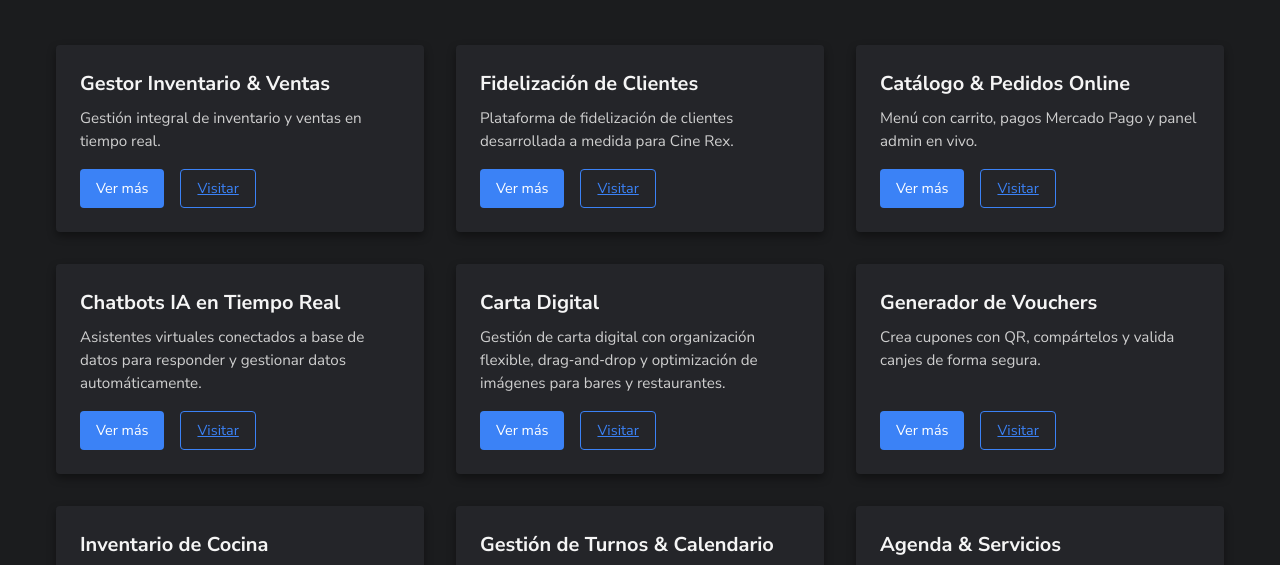
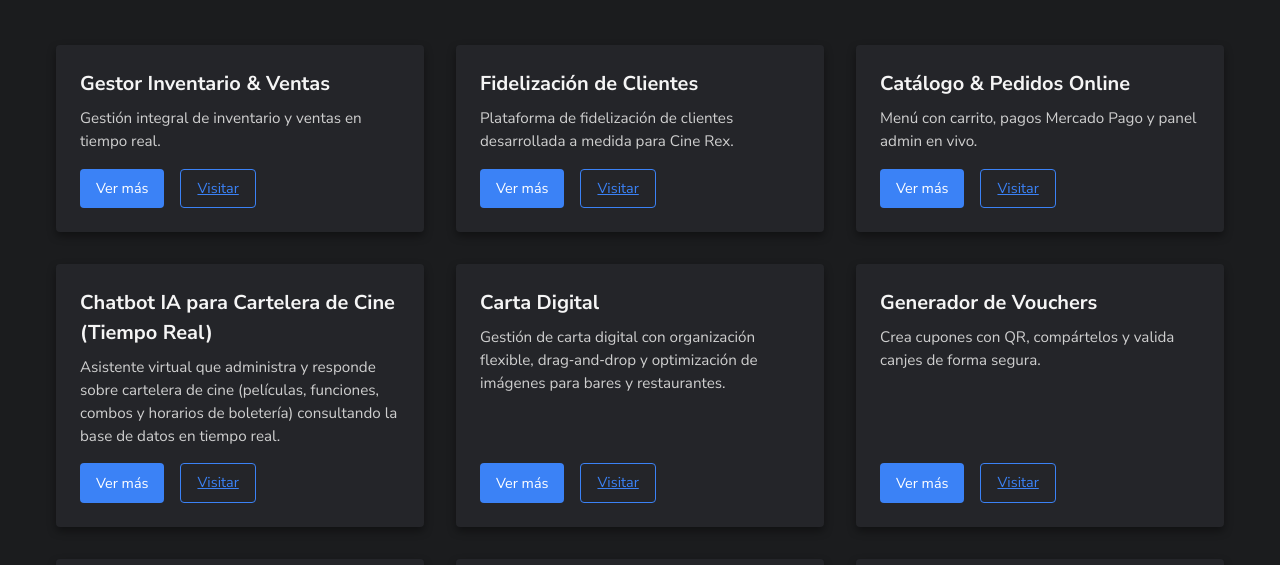
Before and after one commit to GABRIEL3503/portfolio-web, a plain HTML site: page apps.html in a window 1280 px wide. Shown: the part 223-788 px from the top of the page. Drawn offline with Linux system fonts and the light colour scheme.

Commit message:
gabo commit

```diff
--- a/apps.html
+++ b/apps.html
@@ -441,40 +441,46 @@ visitOptions: [
     ],
   },
   url: "https://octopus-app.com.ar/brillitos/",
-}
-,{
+},
+{
   name: {
-    es: "Chatbots IA en Tiempo Real",
-    en: "Real-Time AI Chatbots",
+    es: "Chatbot IA para Cartelera de Cine (Tiempo Real)",
+    en: "Real-Time Cinema Listings AI Chatbot"
   },
   desc: {
-    es: "Asistentes virtuales conectados a base de datos para responder y gestionar datos automáticamente.",
-    en: "Virtual assistants connected to databases to respond and manage data automatically.",
+    es: "Asistente virtual que administra y responde sobre cartelera de cine (películas, funciones, combos y horarios de boletería) consultando la base de datos en tiempo real.",
+    en: "Virtual assistant that manages and answers about cinema listings (movies, showtimes, combos, and box office hours) by querying the database in real time."
   },
   stack: [
-    "JavaScript", "n8n", "Make (Integromat)", "MySQL", "OpenAI API", "Node.js", "Express"
+    "React", "Vite", "TailwindCSS", // UI del panel
+    "JavaScript",
+    "Node.js", "Express",           // API REST
+    "SQLite (dev) / MySQL (prod)",  // Base de datos
+    "OpenAI API", "n8n",            // Agente y orquestación
+    "WhatsApp (Business API)", "REST Webhooks"
   ],
   features: {
     es: [
-      "Respuestas automáticas con lenguaje natural usando IA (OpenAI)",
-      "Integración en tiempo real con base de datos MySQL",
-      "Flujos automatizados con n8n y Make",
-      "Procesamiento de datos y validaciones antes de responder",
-      "Soporte multicanal (web, WhatsApp, redes sociales)",
-      "Conexión segura con API REST personalizada"
+      "Panel de administración para Películas: título, sinopsis, ATP, trailer_url, poster_url, flags (2x1/activa).",
+      "Gestión de Funciones: película, fecha, múltiples horarios, formato (2D/3D), precio opcional y promo 2x1.",
+      "Gestión de Combos con ítems (producto + cantidad) y precio total.",
+      "Horarios de Boletería por día con opción de marcar cerrado (null).",
+      "Respuestas del chatbot en tiempo real (n8n + OpenAI) leyendo la BD: próximas funciones, precios, promos 2x1, combos y horarios.",
+      "Validaciones simples en el panel y procesamiento antes de persistir (front) + API REST segura para el bot."
     ],
     en: [
-      "Automated natural language responses using AI (OpenAI)",
-      "Real-time integration with MySQL database",
-      "Automated workflows via n8n and Make",
-      "Data processing and validations before replying",
-      "Multi-channel support (web, WhatsApp, social media)",
-      "Secure connection with custom REST API"
-    ],
-
-  }
+      "Admin panel for Movies: title, synopsis, ATP rating, trailer_url, poster_url, flags (2x1/active).",
+      "Showtime management: movie, date, multiple times, format (2D/3D), optional price and 2x1 promo.",
+      "Combos management with items (product + quantity) and total price.",
+      "Box office hours per weekday with 'closed' option (null).",
+      "Real-time chatbot answers (n8n + OpenAI) by reading the DB: upcoming showtimes, prices, 2x1 promos, combos and hours.",
+      "Lightweight front validations and pre-processing + secure REST API for the bot."
+    ]
+  },
+    url: "https://octopus-app.com.ar/chat-rex/"
 
 }
+
 ,
 {
   name: {
```
